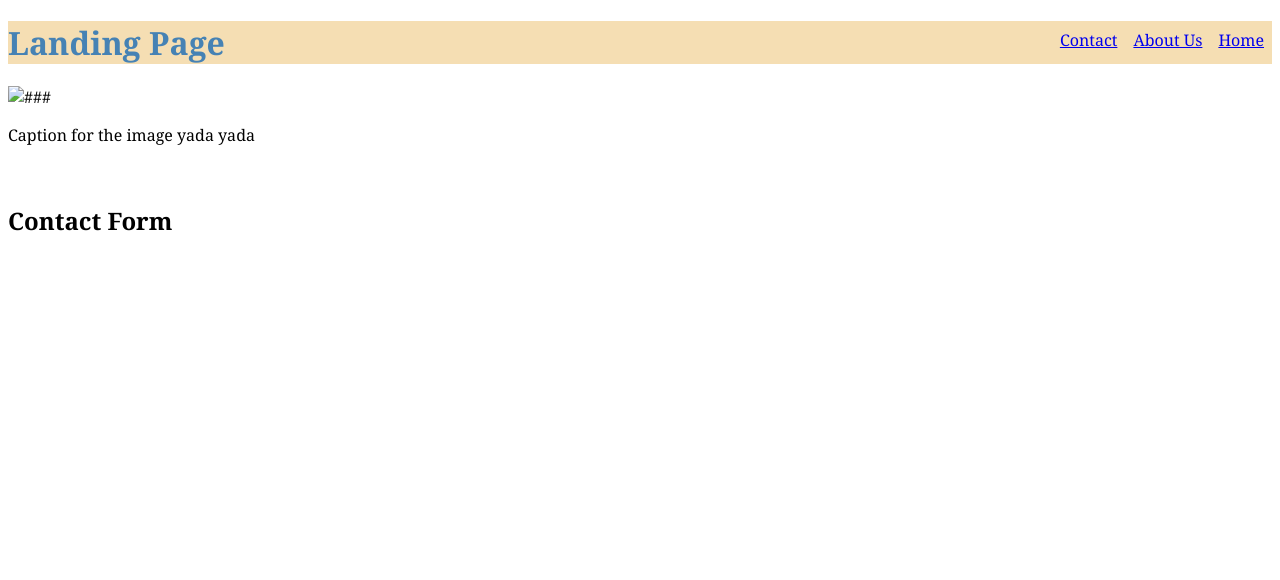
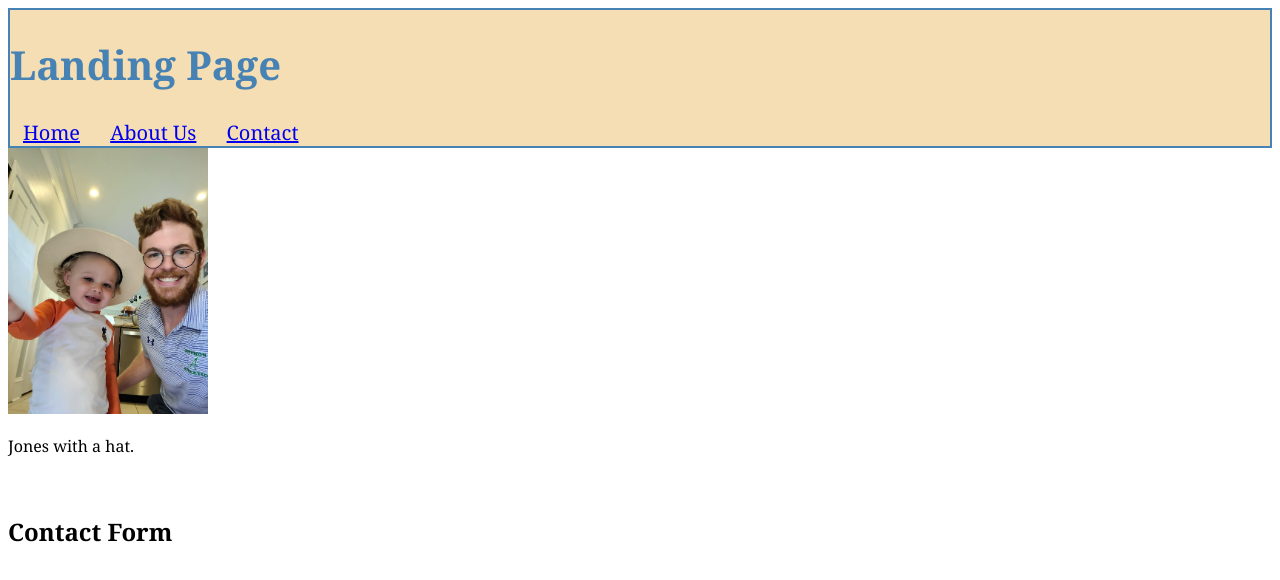
Before and after one commit to mitchelwachtel/Landing-Page, a plain HTML site: page index.html in a window 1280 px wide. Drawn offline with Linux system fonts and the light colour scheme.

Commit message:
added resources, broke header

```diff
--- a/index.html
+++ b/index.html
@@ -1,7 +1,7 @@
 <!DOCTYPE html>
 <html lang="en-US">
   <head>
-    <link rel="stylesheet" href="./css/style.css" />
+    <link rel="stylesheet" href="./resources/css/style.css" />
     <title>Landing Page</title>
     <meta charset="UTF-8" />
   </head>
@@ -22,14 +22,15 @@
     <main>
       <!--Image with a caption & descriptive alt attribute-->
       <section class="image">
-        <img src="###" alt="###" />
-        <p>Caption for the image yada yada</p>
+        <img id="pic" src="./resources/images/J&M.jpeg" alt="Mitch and Jones!" />
+        <p>Jones with a hat.</p>
       </section>
       <br />
       <!--form: needs input elements of name & email-->
       <!--form: includes a send button-->
       <section id="contact-form">
         <h2>Contact Form</h2>
+
       </section>
     </main>
   </body>
--- a/css/style.css
+++ b/resources/css/style.css
@@ -6,23 +6,31 @@
 header {
   background-color: wheat;
   color: steelblue;
-  position: relative;
+  border: 2px solid steelblue;
+}
+
+h1 {
+  font-size: 40px;
+
 }
 
 #nav-list {
   list-style-type: none;
   margin: 0;
   padding: 0;
-  position: absolute;
-  top: 0;
-  right: 0;
 }
 
 li {
-  float: right;
+  display: inline;
+  margin: 5px;
 }
 
 a {
-  display: block;
+  display: inline;
   padding: 8px;
+  font-size: 20px;
 }
+
+#pic {
+  width: 200px;
+}
```
Also changed, not shown: resources/images/J&M.jpeg (added), 2 other files.
